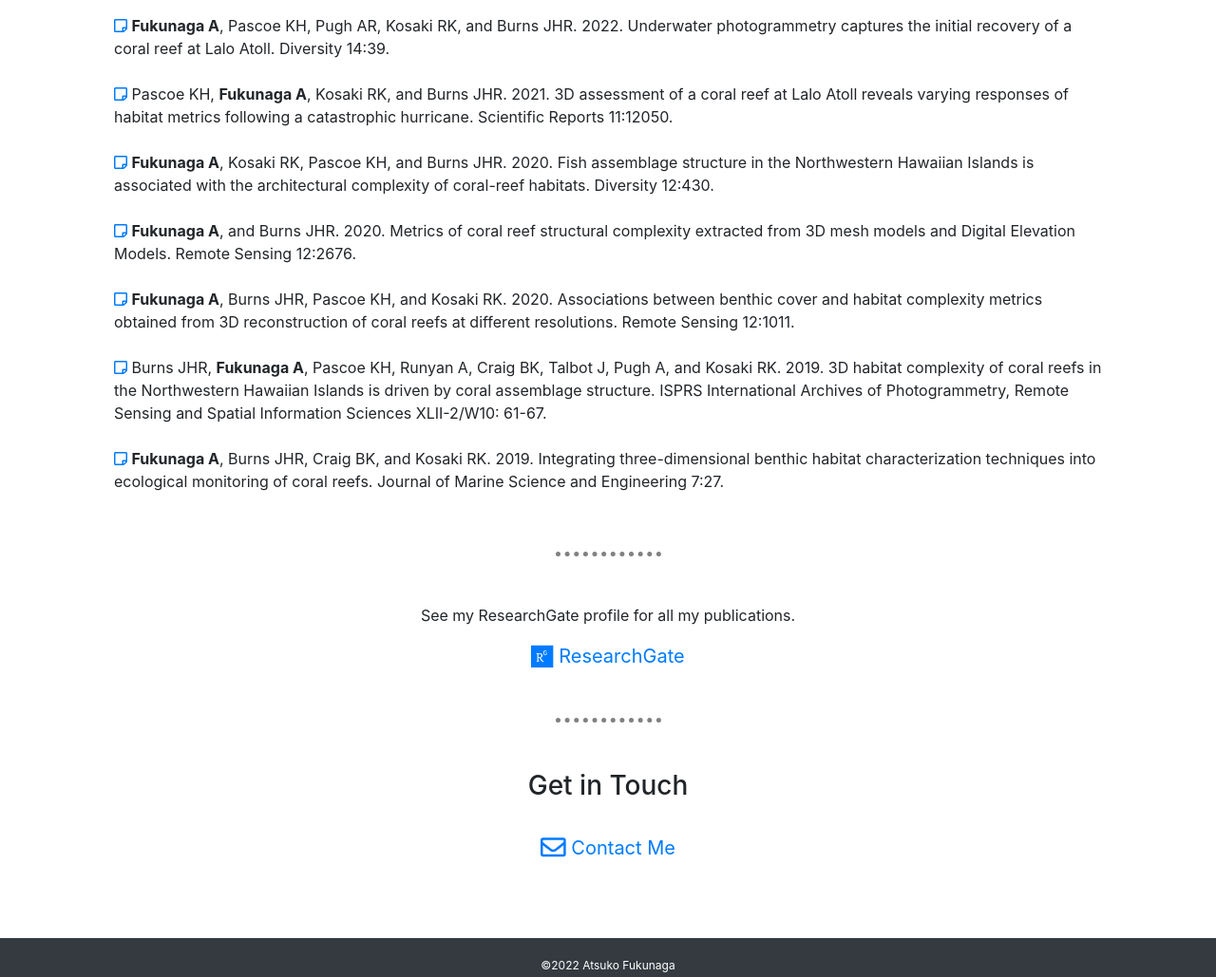
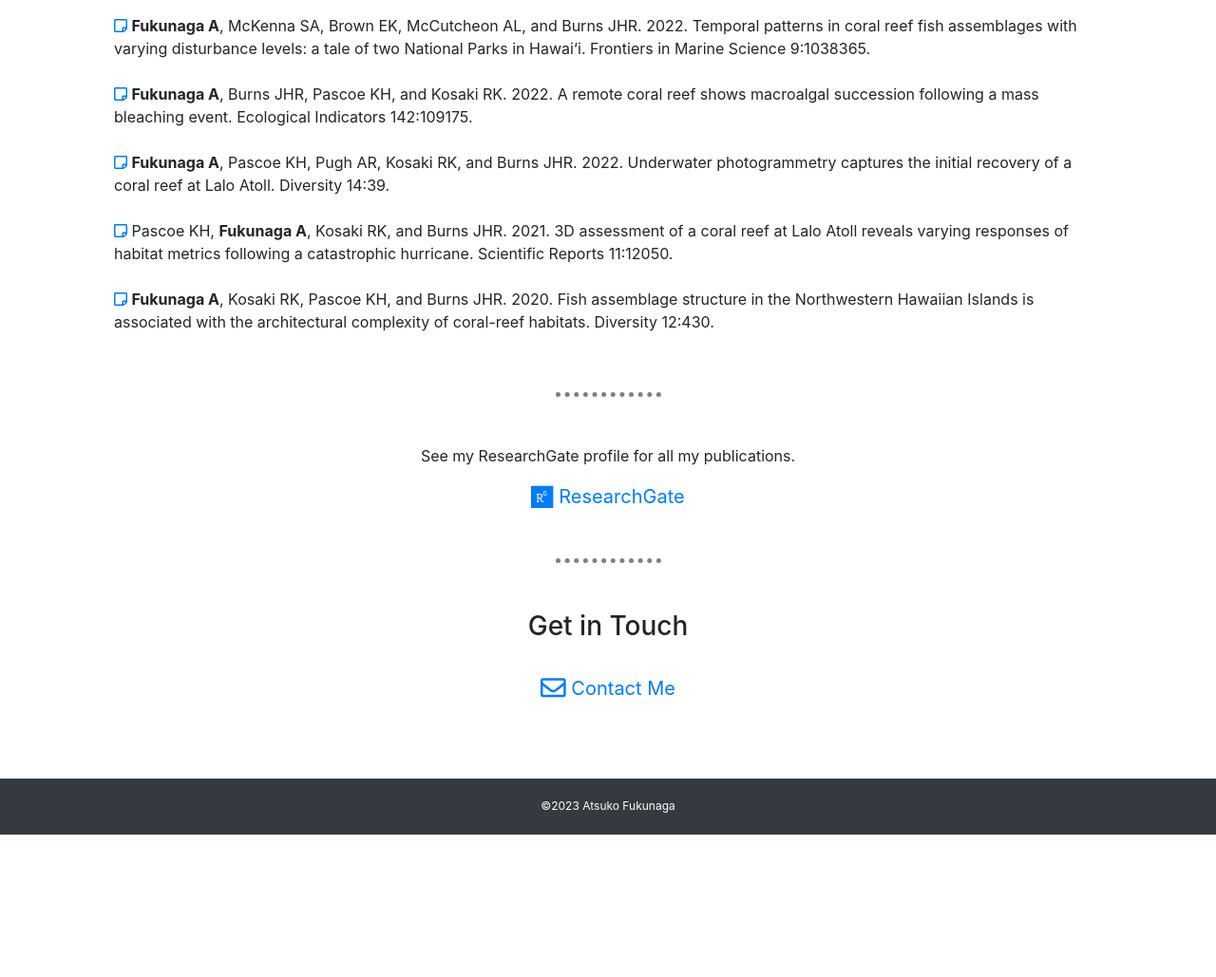
Before and after one commit to AtsukoFukunaga/cv, a plain HTML site: page index.html in a window 1280 px wide. Shown: the part 1555-2584 px from the top of the page at 95% size. After the commit the page ends 2434 px from the top, so only its background shows below. Drawn offline with nearby package versions, Linux system fonts and the light colour scheme.

Commit message:
Update publication list

```diff
--- a/index.html
+++ b/index.html
@@ -121,13 +121,11 @@
       <h3>Publications</h3>
       <div class="container">
         <ul class="list-group publication-list">
+          <li class="list-group-item border-0"><a href="https://www.frontiersin.org/articles/10.3389/fmars.2022.1038365/full"><i class="far fa-sticky-note"></i></a> <strong>Fukunaga A</strong>, McKenna SA, Brown EK, McCutcheon AL, and Burns JHR. 2022. Temporal patterns in coral reef fish assemblages with varying disturbance levels: a tale of two National Parks in Hawai‘i. Frontiers in Marine Science 9:1038365.</li>
+          <li class="list-group-item border-0"><a href="https://www.sciencedirect.com/science/article/pii/S1470160X22006471"><i class="far fa-sticky-note"></i></a> <strong>Fukunaga A</strong>, Burns JHR, Pascoe KH, and Kosaki RK. 2022. A remote coral reef shows macroalgal succession following a mass bleaching event. Ecological Indicators 142:109175.</li>
           <li class="list-group-item border-0"><a href="https://www.mdpi.com/1424-2818/14/1/39"><i class="far fa-sticky-note"></i></a> <strong>Fukunaga A</strong>, Pascoe KH, Pugh AR, Kosaki RK, and Burns JHR. 2022. Underwater photogrammetry captures the initial recovery of a coral reef at Lalo Atoll. Diversity 14:39.</li>
           <li class="list-group-item border-0"><a href="https://www.nature.com/articles/s41598-021-91509-4"><i class="far fa-sticky-note"></i></a> Pascoe KH, <strong>Fukunaga A</strong>, Kosaki RK, and Burns JHR. 2021. 3D assessment of a coral reef at Lalo Atoll reveals varying responses of habitat metrics following a catastrophic hurricane. Scientific Reports 11:12050.</li>
           <li class="list-group-item border-0"><a href="https://www.mdpi.com/1424-2818/12/11/430"><i class="far fa-sticky-note"></i></a> <strong>Fukunaga A</strong>, Kosaki RK, Pascoe KH, and Burns JHR. 2020. Fish assemblage structure in the Northwestern Hawaiian Islands is associated with the architectural complexity of coral-reef habitats. Diversity 12:430.</li>
-          <li class="list-group-item border-0"><a href="https://www.mdpi.com/2072-4292/12/17/2676"><i class="far fa-sticky-note"></i></a> <strong>Fukunaga A</strong>, and Burns JHR. 2020. Metrics of coral reef structural complexity extracted from 3D mesh models and Digital Elevation Models. Remote Sensing 12:2676.</li>
-          <li class="list-group-item border-0"><a href="https://www.mdpi.com/2072-4292/12/6/1011"><i class="far fa-sticky-note"></i></a> <strong>Fukunaga A</strong>, Burns JHR, Pascoe KH, and Kosaki RK. 2020. Associations between benthic cover and habitat complexity metrics obtained from 3D reconstruction of coral reefs at different resolutions. Remote Sensing 12:1011.</li>
-          <li class="list-group-item border-0"><a href="https://www.int-arch-photogramm-remote-sens-spatial-inf-sci.net/XLII-2-W10/61/2019/"><i class="far fa-sticky-note"></i></a> Burns JHR, <strong>Fukunaga A</strong>, Pascoe KH, Runyan A, Craig BK, Talbot J, Pugh A, and Kosaki RK. 2019. 3D habitat complexity of coral reefs in the Northwestern Hawaiian Islands is driven by coral assemblage structure. ISPRS International Archives of Photogrammetry, Remote Sensing and Spatial Information Sciences XLII-2/W10: 61-67.</li>
-          <li class="list-group-item border-0"><a href="https://www.mdpi.com/2077-1312/7/2/27"><i class="far fa-sticky-note"></i></a> <strong>Fukunaga A</strong>, Burns JHR, Craig BK, and Kosaki RK. 2019. Integrating three-dimensional benthic habitat characterization techniques into ecological monitoring of coral reefs. Journal of Marine Science and Engineering 7:27.</li>
         </ul>
       </div>
       <hr>
@@ -146,7 +144,7 @@
 
   <section class=bg-dark id="footer">
     <div class="container">
-      <p class="copyright">©2022 Atsuko Fukunaga</p>
+      <p class="copyright">©2023 Atsuko Fukunaga</p>
     </div>
   </section>
 
```
